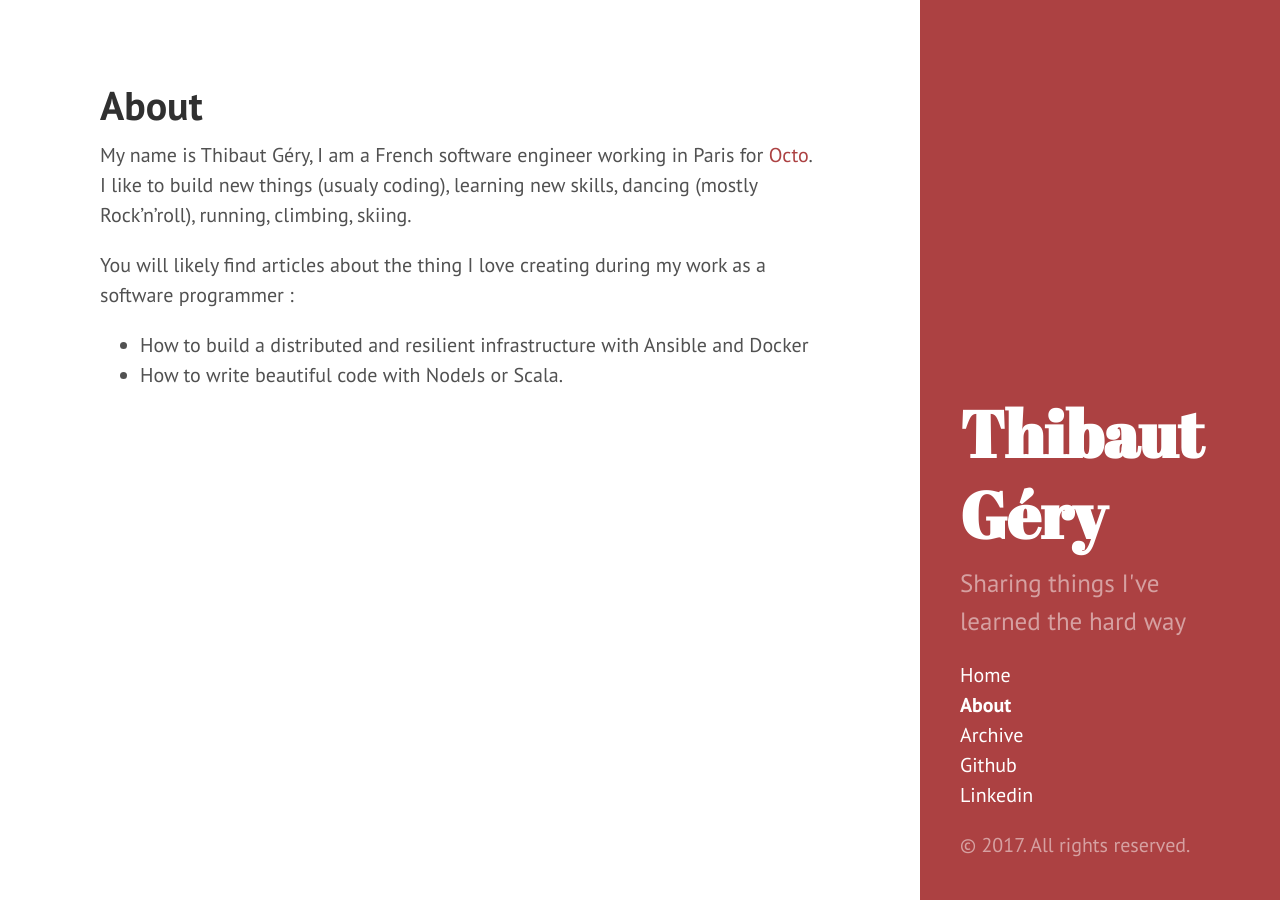
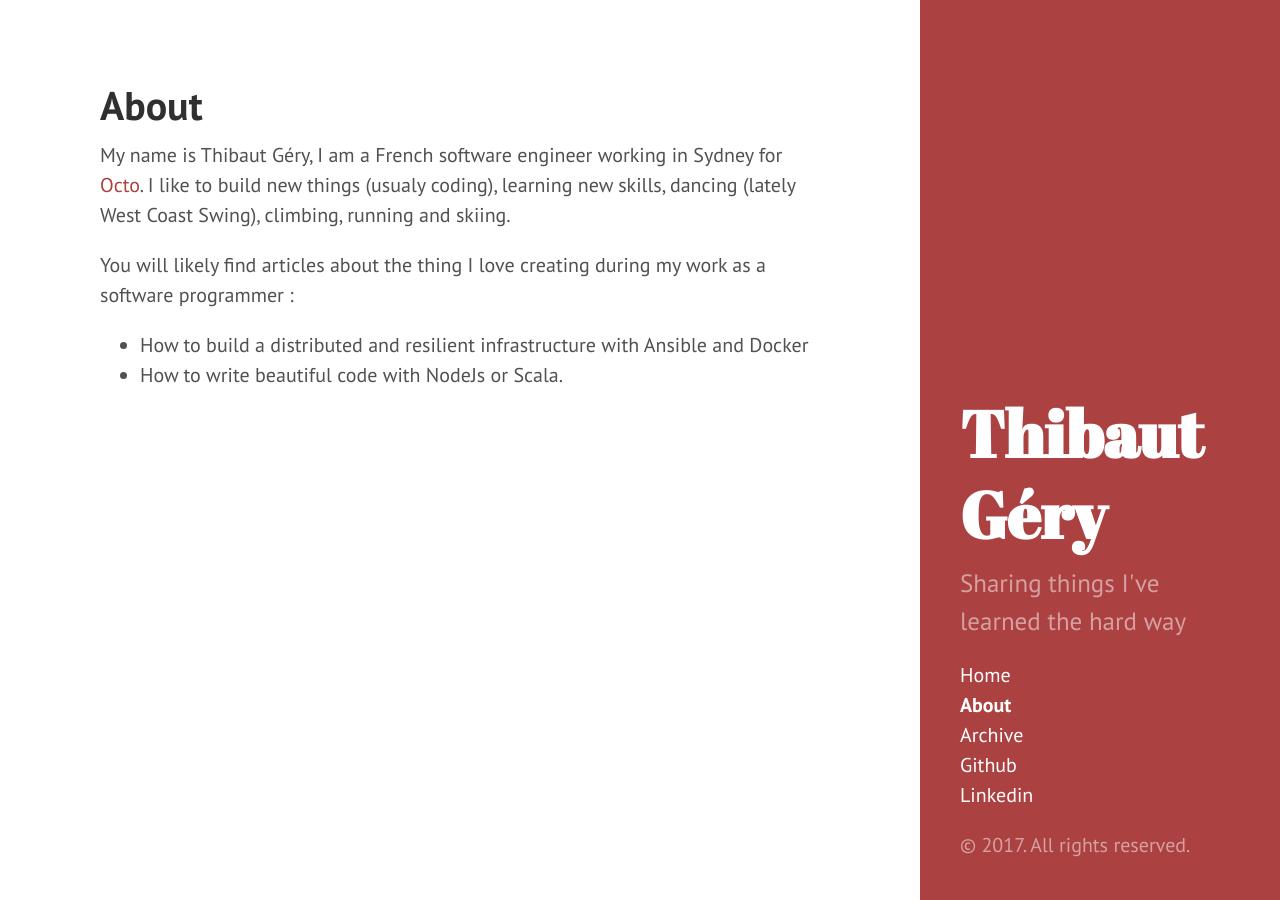
Before and after one commit to ThibautGery/ThibautGery.github.io, a Jekyll site: the page built from about.md, in a window 1280 px wide. Built offline with Jekyll 4.4.1, drawn with Linux system fonts in a browser that asks for light colours.

Commit message:
update description

```diff
--- a/about.md
+++ b/about.md
@@ -3,9 +3,9 @@ layout: page
 title: About
 ---
 
-My name is Thibaut Géry, I am a French software engineer working in Paris for
+My name is Thibaut Géry, I am a French software engineer working in Sydney for
 [Octo](http://www.octo.com/en). I like to build new things (usualy coding),
-learning new skills, dancing (mostly Rock'n'roll), running, climbing, skiing.
+learning new skills, dancing (lately West Coast Swing), climbing, running and skiing.
 
 
 You will likely find articles about the thing I love creating during my work as
```
